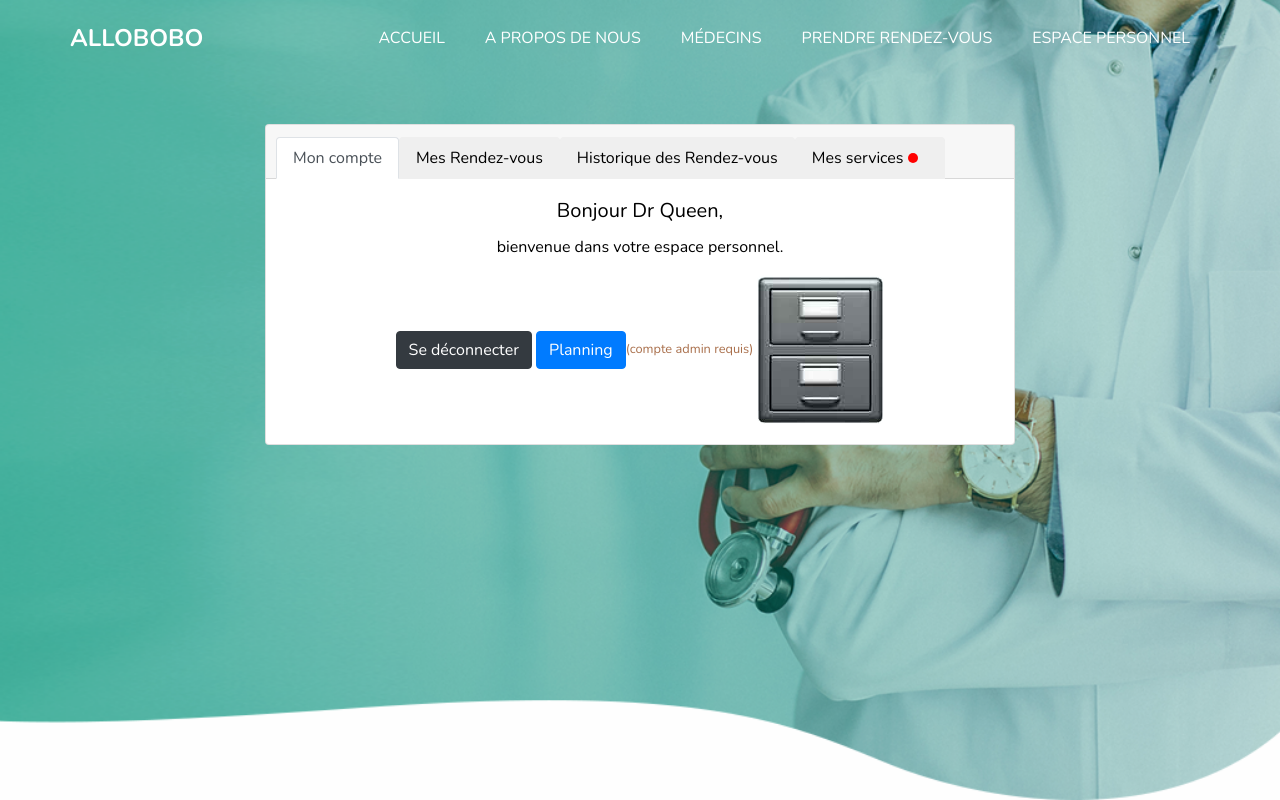
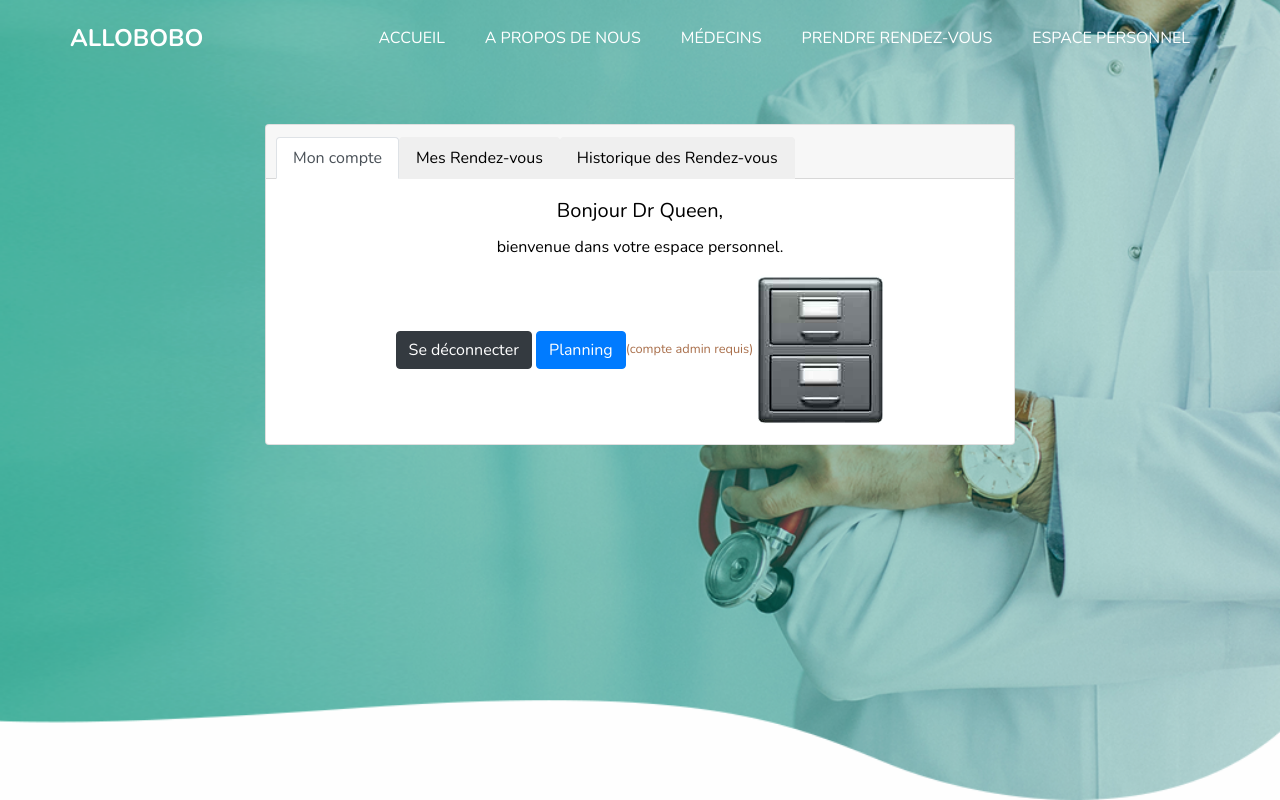
Before and after one commit to wardenstyle/allobobo, a PHP site: page /espaceclient.php in a window 1280 px wide. Run offline with PHP 8.4, Linux system fonts and the light colour scheme; a user stored in the database is signed in; data comes from the database, SQL or seed files in the repository.

Commit message:
habilitation espace client

```diff
--- a/espaceclient.php
+++ b/espaceclient.php
@@ -108,8 +108,10 @@ if(isset($_SESSION['email_user']) && $_SESSION['type_compte'] == 'PAT' || $_SESS
 								<button class="nav-link" id="lien_actif2" onclick="openTab(2)">Historique des Rendez-vous</button>
 							</li>
 
+							<?php if(isset($_SESSION['type_compte']) && $_SESSION['type_compte'] == 'ADM') {$habilitation = 'block'; }else{$habilitation ='none';} ?>
+
 							<li class="nav-item">
-								<button class="nav-link" id="lien_actif3" onclick="openTab(3)">Mes services <span class="<?php echo $style_class; ?>"></span></button>
+								<button class="nav-link" style="display:<?php echo $habilitation;?>" id="lien_actif3" onclick="openTab(3)">Mes services <span class="<?php echo $style_class; ?>"></span></button>
 							</li>
 							</ul>
 						</div>
```
